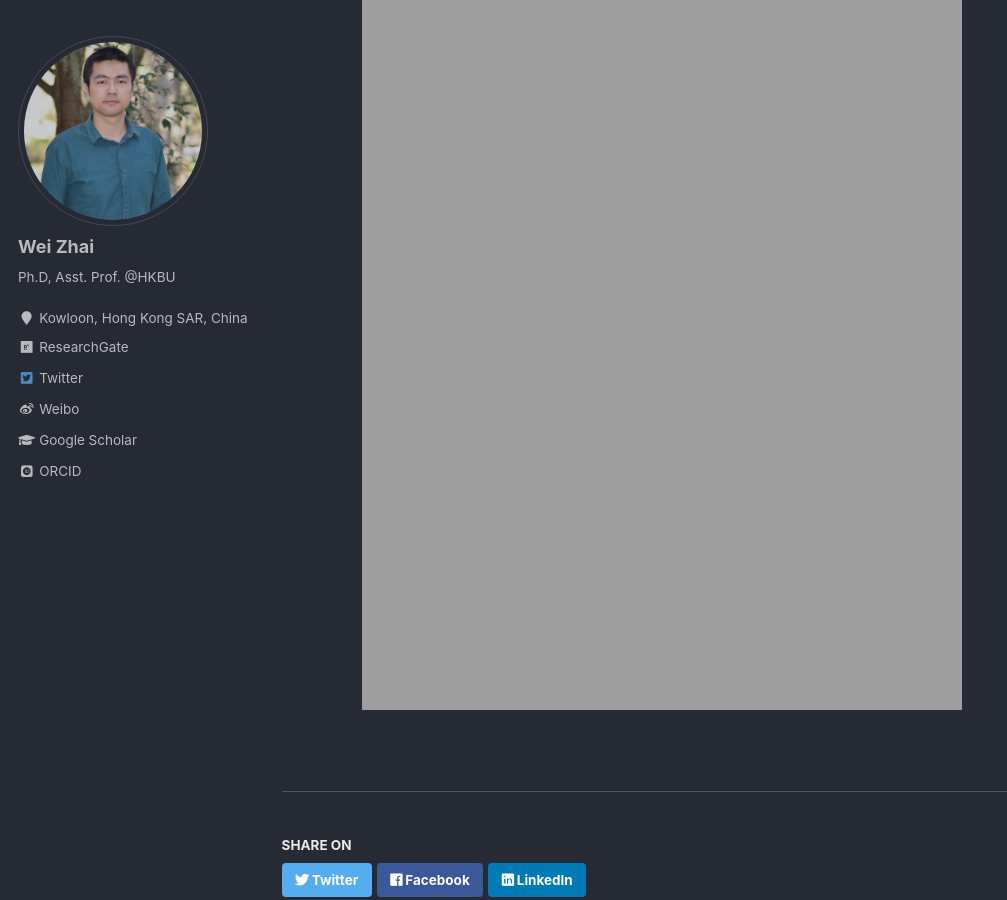
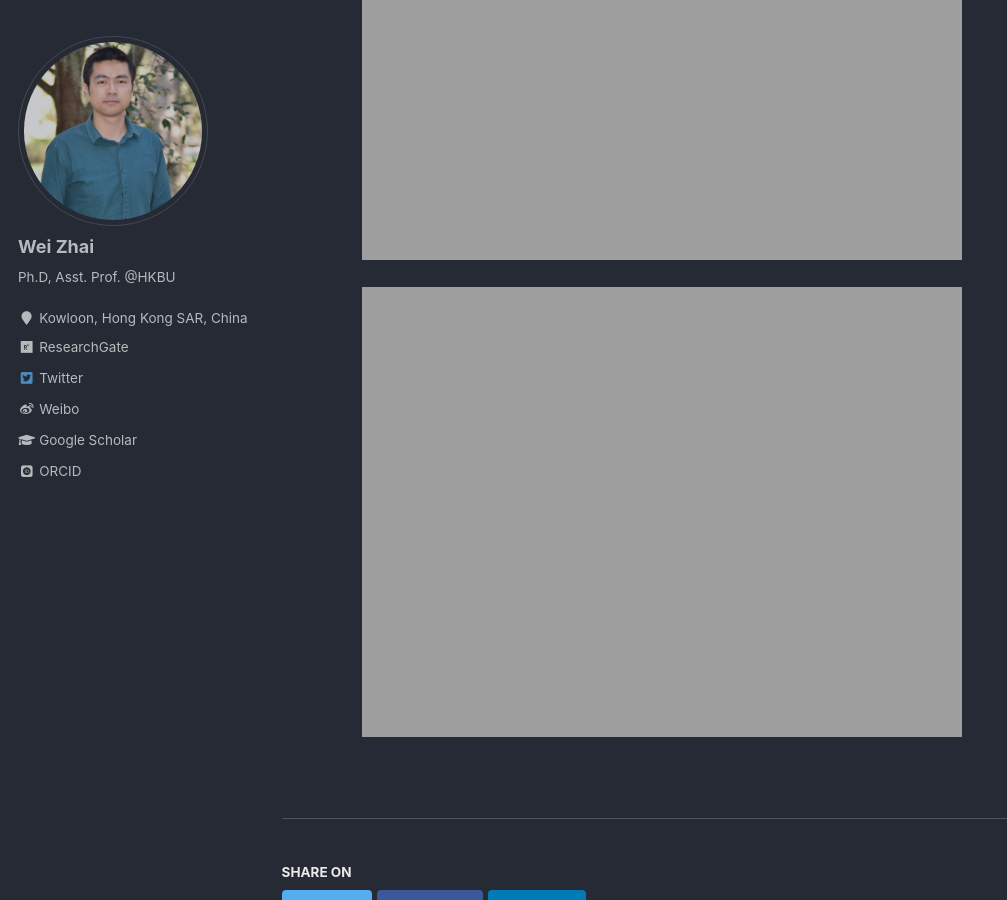
Before and after one commit to skywalkerzhai/weizhai.github.io, a Jekyll site: the page built from _portfolio/portfolio-2.md, in a window 1280 px wide and 900 px high, scrolled down 3353 px. Shown: the whole window, without its empty margins (0-1007 px from the left). Built offline with Jekyll 4.4.1, drawn with Linux system fonts in a browser that asks for light colours; some web fonts are replaced.

Commit message:
Update portfolio-2.md

```diff
--- a/_portfolio/portfolio-2.md
+++ b/_portfolio/portfolio-2.md
@@ -20,5 +20,5 @@ collection: portfolio
   * **Take away for practice:** NLP represents a valuable addition to the planner’s toolbox: topic modeling coupled with other NLP techniques can help planners to effectively discover key topics in plans, to identify planning priorities, to identify plans of specific emphasis, and to find relevant policies.
 
   * **Keywords: plan evaluation, natural language processing, machine learning, urban resilience**\
-<br/><img src='https://skywalkerzhai.github.io/weizhai.github.io/images/100_resilient_cities.jpg' width='600'>
+<br/><img src='https://skywalkerzhai.github.io/weizhai.github.io/images/100_resilient_cities.jpg' width='600'>\
 <br/><img src='https://skywalkerzhai.github.io/weizhai.github.io/images/Diagram.jpg' width='600'>
```
